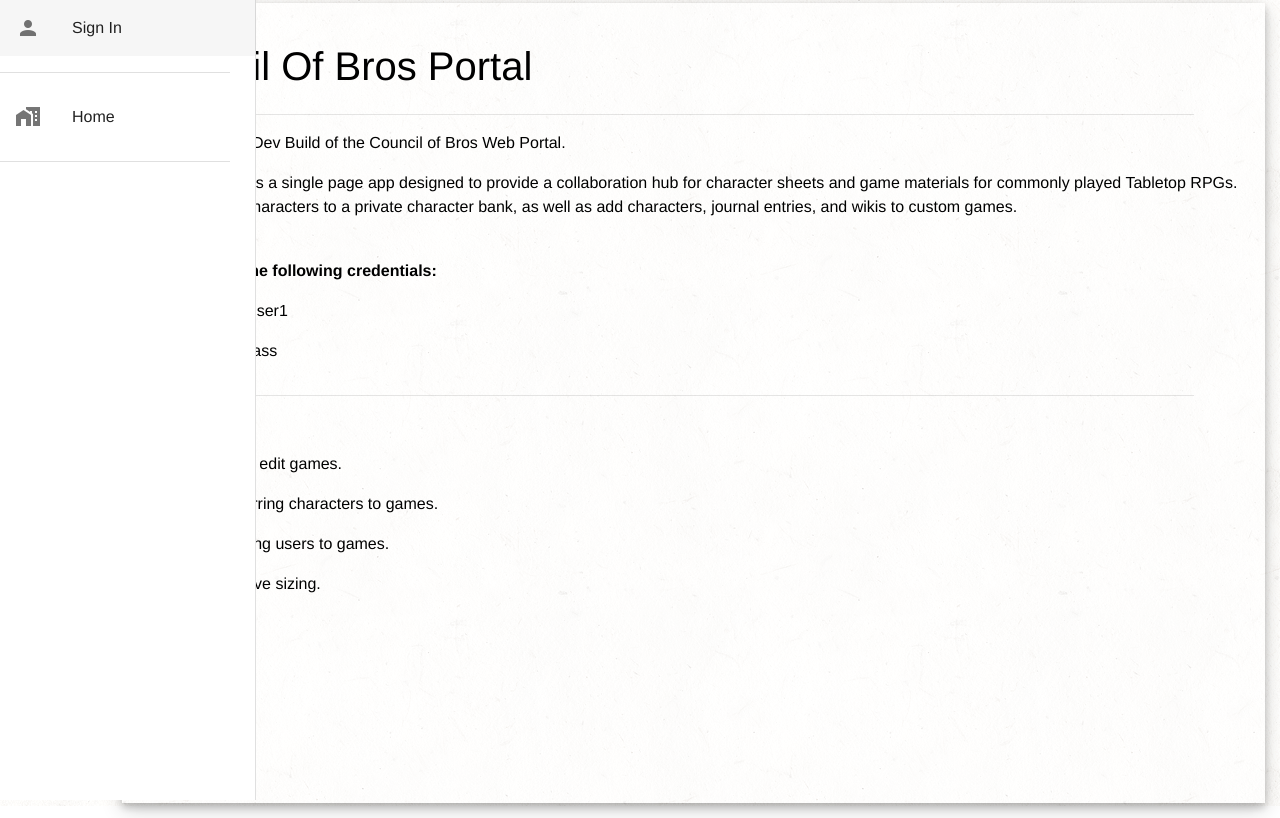
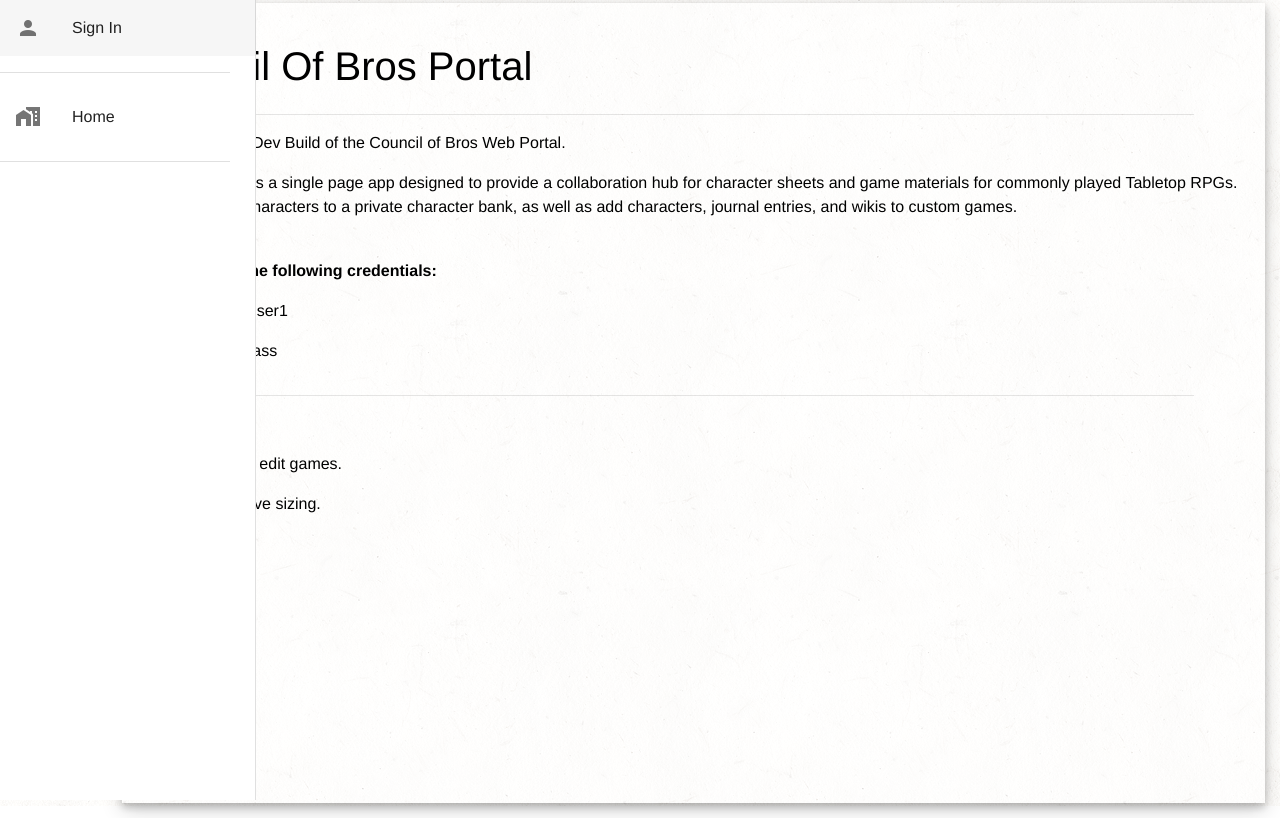
Before and after one commit to ednelson89/council-portal, a Vue app: page / in a window 1280 px wide. Built offline with nearby package versions, Linux system fonts and the light colour scheme.

Commit message:
Updated home page

```diff
--- a/src/components/Home.vue
+++ b/src/components/Home.vue
@@ -33,12 +33,6 @@
             <p>Allow GMs to edit games.</p>
           </li>
           <li>
-            <p>Allow transferring characters to games.</p>
-          </li>
-          <li>
-            <p>Allow assigning users to games.</p>
-          </li>
-          <li>
             <p>Add responsive sizing.</p>
           </li>
         </ul>
```
